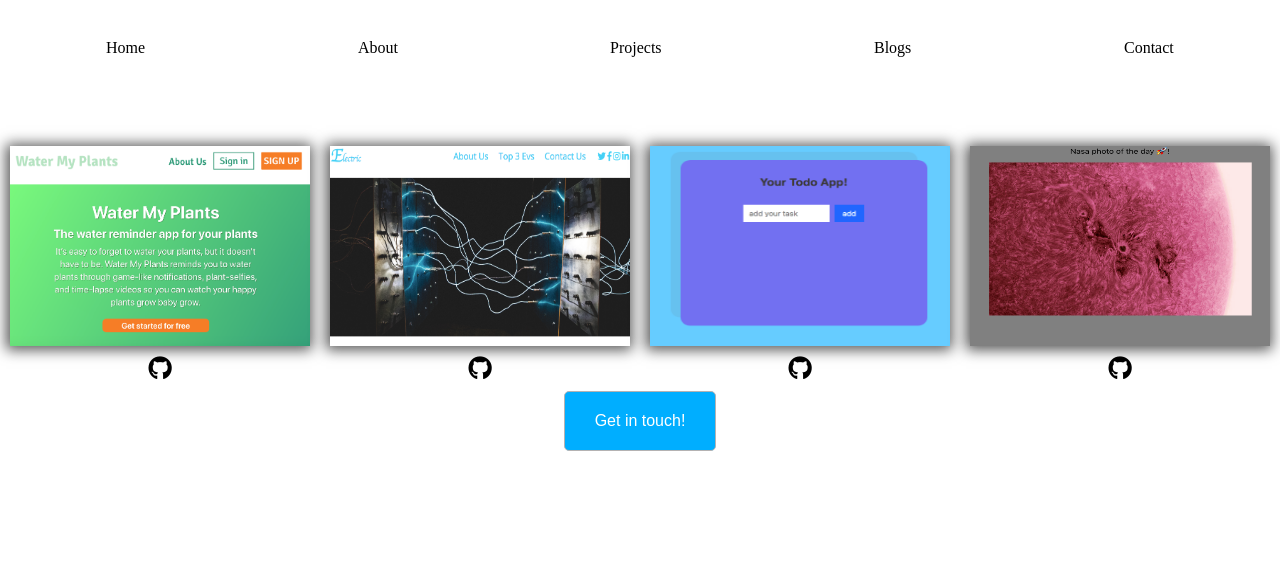
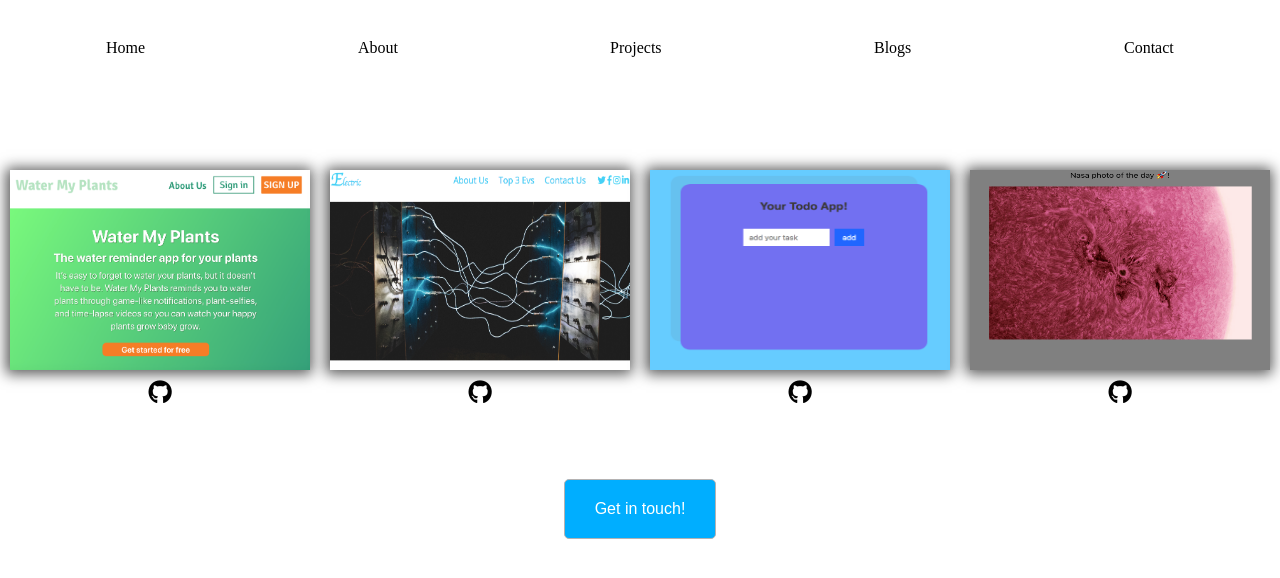
Before and after one commit to SidiOuld/Portfolio-built-with-react, a React (Create React App) app: page /projects in a window 1280 px wide. Shown: the top 578 px of the page. Built offline with nearby package versions, Linux system fonts and the light colour scheme.

Commit message:
added a new P to the about page

```diff
--- a/src/App.css
+++ b/src/App.css
@@ -32,14 +32,15 @@
   /* margin: auto; */
   align-content: center;
   justify-content: center;
-  margin-top: 40px;
+  margin-top: 5%;
+  margin-bottom: 5%;
 }
 
 .projects__container--box1 {
   height: 200px;
   width: 300px;
   display: flex;
-  background-image: url(/src/Images/plante.png);
+  /* background-image: url(/src/Images/plante.png); */
   background-position: center;
   background-size: 100% 100%;
   background-repeat: no-repeat;
--- a/src/Components/About.js
+++ b/src/Components/About.js
@@ -48,7 +48,8 @@ function About() {
         <br />
         <p className=" animated slideInLeft about__section--animation2">
           In my free time I enjoy contributing to open source and working on
-          personal projects.
+          side projects. I work on side projects to explore new design styles
+          and coding opportunities.
         </p>
         <br />
         <h3 className=" animated slideInLeft about__section--animation3">
--- a/src/Components/Contact.js
+++ b/src/Components/Contact.js
@@ -5,6 +5,7 @@ import ContactBtn from "./Buttons/ContactBtn";
 
 const Container = styled.div`
   .contact-sect1 {
+    min-width: 100px;
     max-width: 500px;
     margin: 5% auto;
     text-align: left;
--- a/src/Components/Project.js
+++ b/src/Components/Project.js
@@ -8,25 +8,7 @@ import box4Img from "../Images/nasa.png";
 import styled from "styled-components";
 import ContactBtn from "./Buttons/ContactBtn";
 
-const Container = styled.div`
-  .projects__container--box1 {
-    height: 200px;
-    width: 300px;
-    display: flex;
-    // background-image: url({box1Img});
-    // background-position: center;
-    // background-size: 100% 100%;
-    // background-repeat: no-repeat;
-    margin: 10px;
-    -webkit-box-shadow: -1px 1px 13px 3px rgba(0, 0, 0, 0.66);
-    box-shadow: -1px 1px 13px 3px rgba(0, 0, 0, 0.66);
-  }
-`;
-
-const Box1Style = {
-  backgroundImage: `url({box1Img})`,
-  border: "2px solid red"
-};
+const Container = styled.div``;
 
 function Project() {
   return (
```
